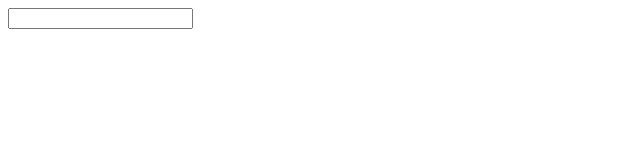
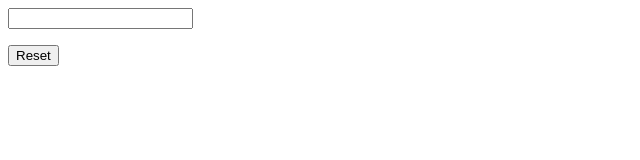
Before and after one commit to danielrob/AngularExercises, a plain HTML site: page index.html in a window 1280 px wide. Shown: the whole page, without its empty margins (0-640 px from the left). Drawn offline with nearby package versions, Linux system fonts and the light colour scheme.

Commit message:
ng-click

```diff
--- a/index.html
+++ b/index.html
@@ -8,6 +8,7 @@
 <body>
     <input type="text" ng-model="myValue">
     {{myValue}}
+    <p><button ng-click="myValue='Populated!'">Reset</button></p>
 </body>
 
 
```
